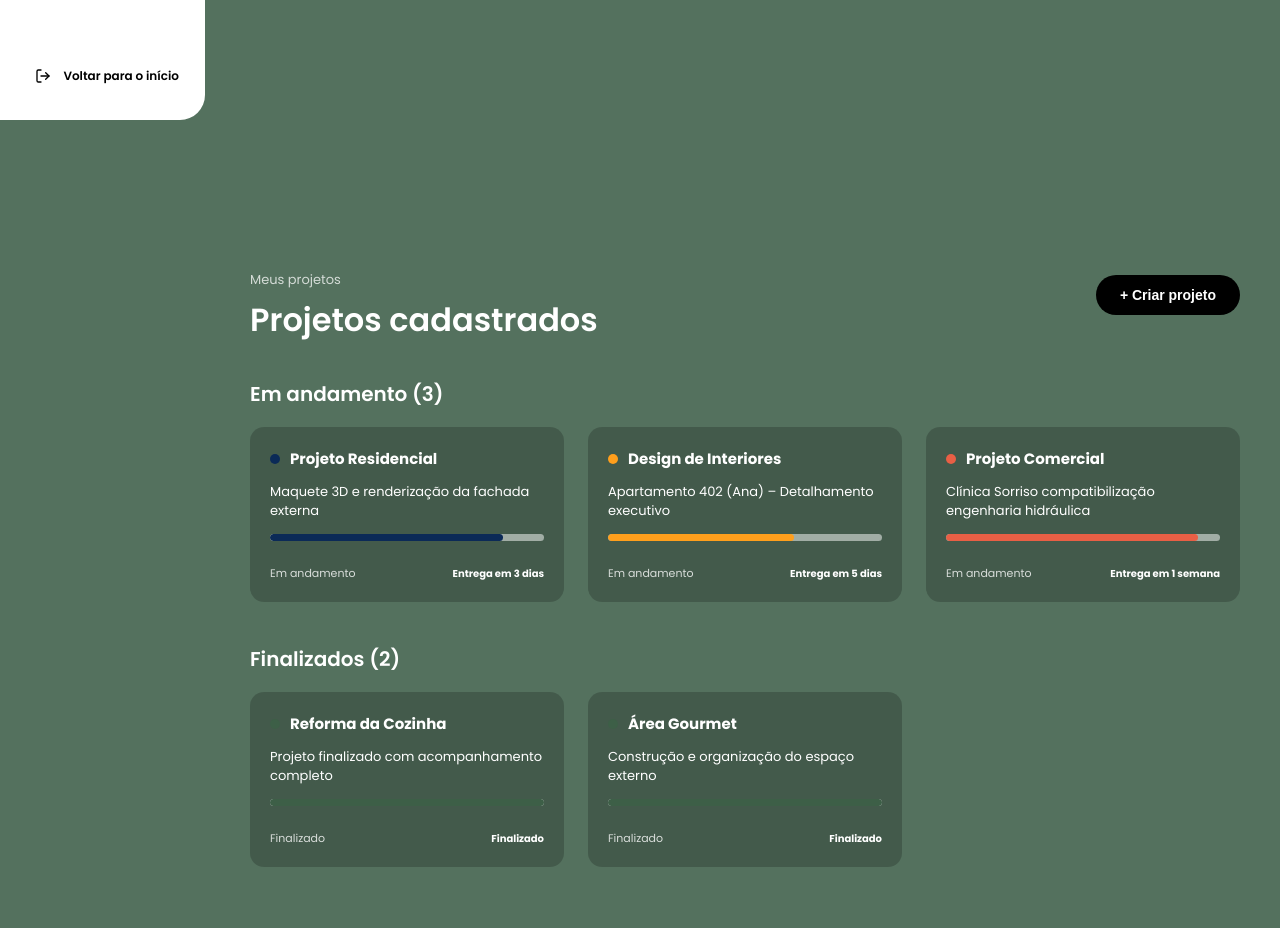
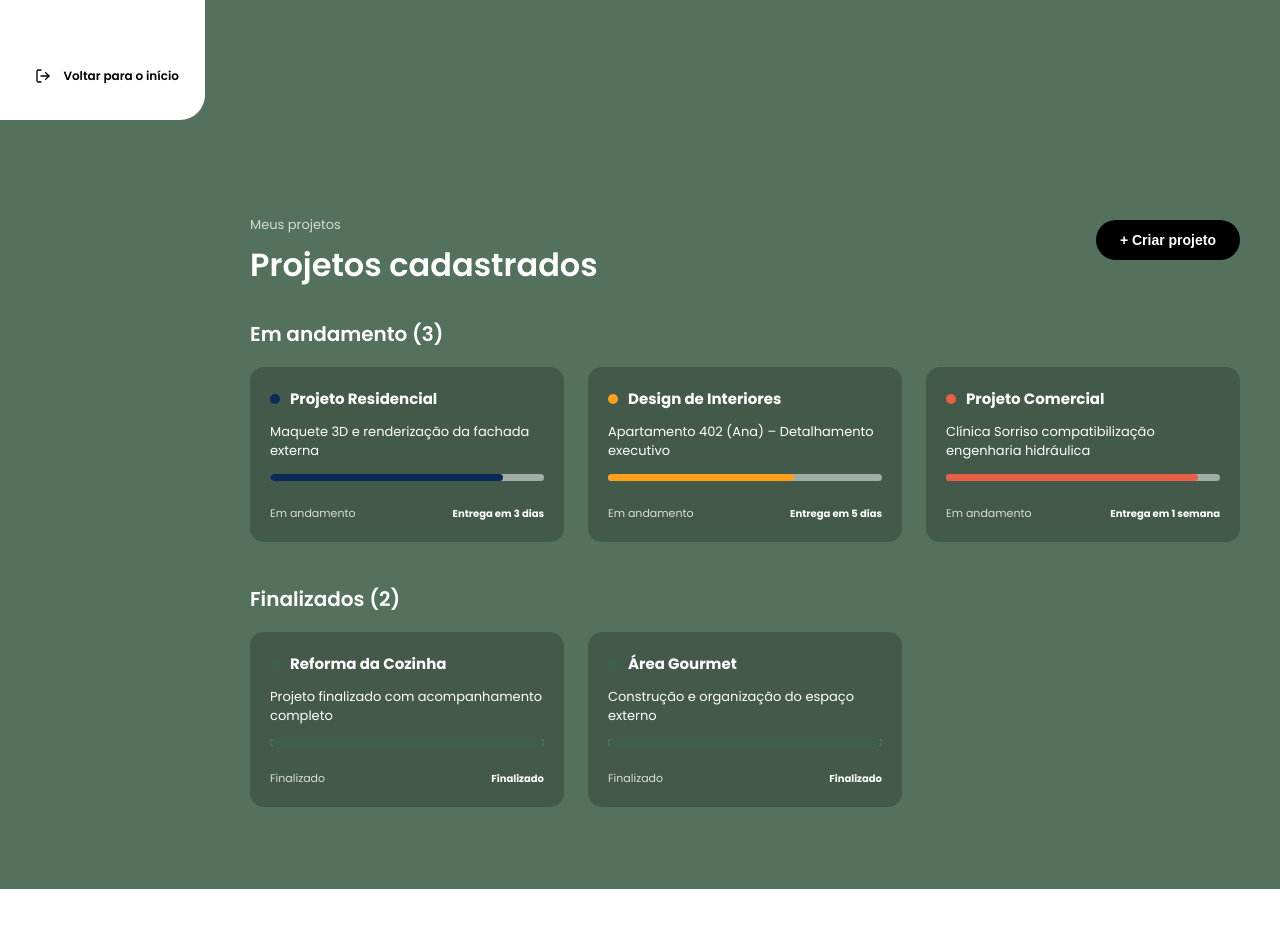
Before and after one commit to KROOQOFC/Front-End-KROOQ, a React (Vite) app in the folder krooq/: page /projetosCliente in a window 1280 px wide. Shown: the part 680-1608 px from the top of the page. After the commit the page ends 1569 px from the top, so only its background shows below. Built offline with nearby package versions, Linux system fonts and the light colour scheme; no server answers.

Commit message:
ajusta espaçamento na seção de conteúdo e margens na página ProjetosCliente para melhor layout

```diff
--- a/krooq/src/pages/ProjetosCliente/ProjetosCliente.css
+++ b/krooq/src/pages/ProjetosCliente/ProjetosCliente.css
@@ -16,7 +16,7 @@
 .ConteudoProjetosCliente {
   position: relative;
   z-index: 2;
-  padding: 150px 40px 40px 250px;
+  padding: 95px 40px 40px 250px;
   box-sizing: border-box;
 }
 
@@ -24,7 +24,7 @@
   display: flex;
   justify-content: space-between;
   align-items: flex-start;
-  margin-bottom: 35px;
+  margin-bottom: 30px;
 }
 
 .SubtituloProjetosCliente {
```
